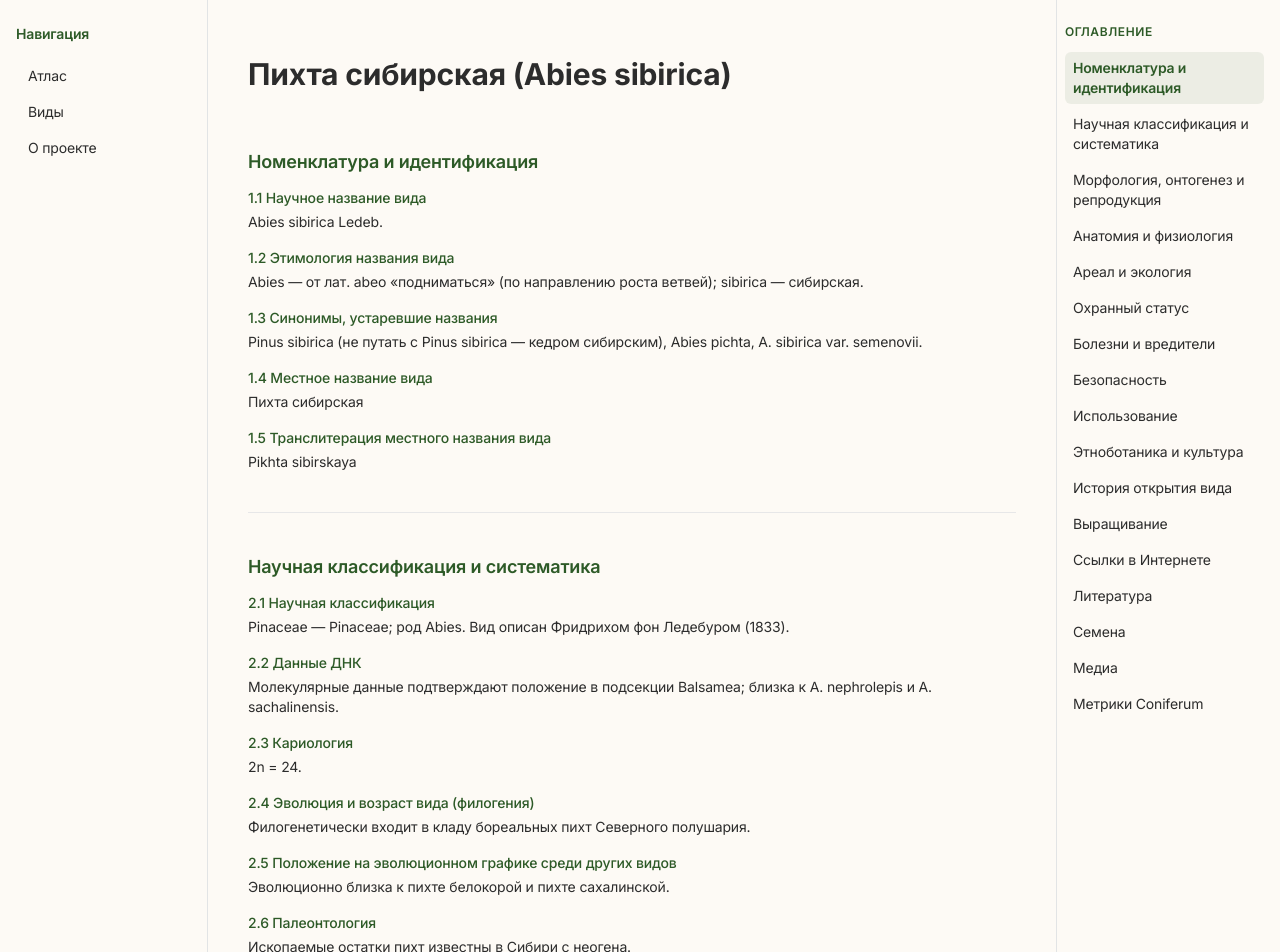
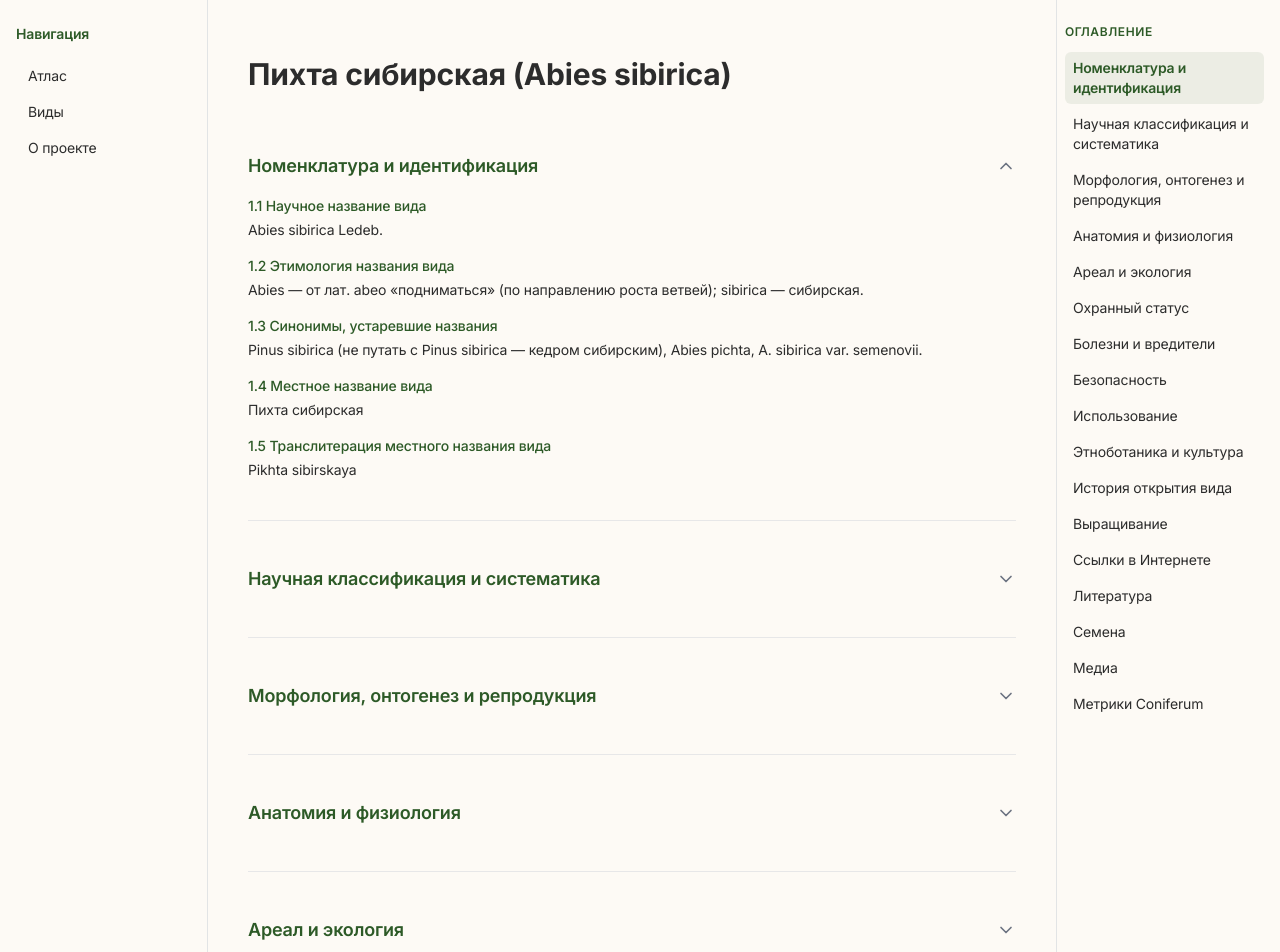
Before and after one commit to PavelDobrynin/coniferum-atlas, a React (Vite) app: page / in a window 1280 px wide. Shown: the top 952 px of the page. Built offline with nearby package versions, Linux system fonts and the light colour scheme.

Commit message:
сделали аккордеон для всех разделов страницы

```diff
--- a/src/components/TreePassport.tsx
+++ b/src/components/TreePassport.tsx
@@ -34,6 +34,25 @@ function IconClose({ className }: { className?: string }) {
   );
 }
 
+/** Серый треугольник для аккордеона: поворот на 180° при открытии */
+function IconChevronDown({ className, open }: { className?: string; open?: boolean }) {
+  return (
+    <svg
+      className={`shrink-0 text-gray-500 transition-transform duration-200 ${className ?? ''}`}
+      style={{ transform: open ? 'rotate(180deg)' : 'rotate(0deg)' }}
+      viewBox="0 0 24 24"
+      fill="none"
+      stroke="currentColor"
+      strokeWidth={2}
+      strokeLinecap="round"
+      strokeLinejoin="round"
+      aria-hidden
+    >
+      <path d="M6 9l6 6 6-6" />
+    </svg>
+  );
+}
+
 function getVisibleSections(data: PassportData): PassportSection[] {
   return PASSPORT_SECTIONS.filter((section) =>
     section.itemIds.some((id) => (data[id] ?? '').trim() !== '')
@@ -56,10 +75,7 @@ export const TreePassport: FC<TreePassportProps> = ({ data, title }) => {
   const [activeSectionId, setActiveSectionId] = useState<string | null>(
     visibleSections[0]?.id ?? null
   );
-  const [accordionOpen, setAccordionOpen] = useState<Record<string, boolean>>({
-    '4': false,
-    '8': false
-  });
+  const [accordionOpen, setAccordionOpen] = useState<Record<string, boolean>>({});
   const [leftMenuOpen, setLeftMenuOpen] = useState(false);
   const [tocOpen, setTocOpen] = useState(false);
   const [isTitleStuck, setIsTitleStuck] = useState(false);
@@ -263,8 +279,7 @@ export const TreePassport: FC<TreePassportProps> = ({ data, title }) => {
             const filledIds = getFilledItemIds(section, data);
             if (filledIds.length === 0) return null;
 
-            const isAccordion = section.accordion === true;
-            const isOpen = accordionOpen[section.id] ?? false;
+            const isOpen = accordionOpen[section.id] ?? section.id === visibleSections[0]?.id;
 
             const content = (
               <div className="space-y-4">
@@ -296,8 +311,7 @@ export const TreePassport: FC<TreePassportProps> = ({ data, title }) => {
                 className="scroll-mt-24 text-lg font-semibold"
                 style={{
                   color: SECTION_HEADING_COLOR,
-                  fontFamily: "'Inter', sans-serif",
-                  marginBottom: '0.75rem'
+                  fontFamily: "'Inter', sans-serif"
                 }}
               >
                 {section.title}
@@ -310,30 +324,23 @@ export const TreePassport: FC<TreePassportProps> = ({ data, title }) => {
                 id={`section-${section.id}`}
                 className="mb-10 border-b border-gray-300/50 pb-10 last:border-0"
               >
-                {isAccordion ? (
-                  <>
                 <button
                   type="button"
                   onClick={() => toggleAccordion(section.id)}
-                      className="flex w-full items-center justify-between gap-2 text-left"
+                  className="flex w-full items-center justify-between gap-3 py-1 text-left"
                   aria-expanded={isOpen}
                 >
-                      {heading}
-                      <span
-                        className="shrink-0 text-gray-500 transition-transform"
-                        style={{ transform: isOpen ? 'rotate(180deg)' : 'rotate(0deg)' }}
+                  <span className="min-w-0 flex-1">{heading}</span>
+                  <IconChevronDown open={isOpen} className="h-5 w-5" />
+                </button>
+                <div
+                  className="grid transition-[grid-template-rows] duration-200 ease-out"
+                  style={{ gridTemplateRows: isOpen ? '1fr' : '0fr' }}
                 >
-                        ▼
-                      </span>
-                    </button>
-                    {isOpen && <div className="mt-2">{content}</div>}
-                  </>
-                ) : (
-                  <>
-                    {heading}
-                    {content}
-                  </>
-                )}
+                  <div className="min-h-0 overflow-hidden">
+                    <div className="mt-2 pt-1">{content}</div>
+                  </div>
+                </div>
               </section>
             );
           })}
```
Lines whose indentation alone changed are shown as unchanged.
